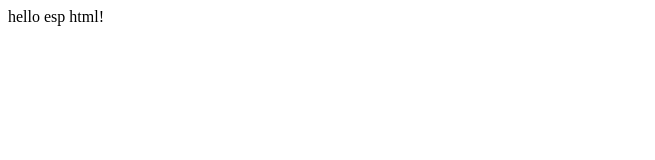
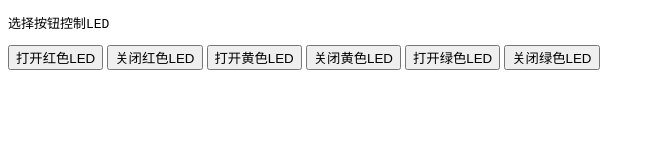
Before and after one commit to huanghyw/node-mcu-example, a plain HTML site: page LED/index.html in a window 1280 px wide. Shown: the whole page, without its empty margins (0-655 px from the left). Drawn offline with Linux system fonts and the light colour scheme.

Commit message:
led light support html control

```diff
--- a/LED/index.html
+++ b/LED/index.html
@@ -1,9 +1,38 @@
 <!DOCTYPE html>
 <html>
 <head>
-	<title>index</title>
+	<title>LED控制</title>
+	<meta http-equiv="Content-Type" content="text/html; charset=utf-8" />
 </head>
 <body>
-hello esp html!
+<pre>选择按钮控制LED</pre>
+<button onclick="opt('pin_red', 1)">打开红色LED</button>
+<button onclick="opt('pin_red', 0)">关闭红色LED</button>
+<button onclick="opt('pin_yellow', 1)">打开黄色LED</button>
+<button onclick="opt('pin_yellow', 0)">关闭黄色LED</button>
+<button onclick="opt('pin_green', 1)">打开绿色LED</button>
+<button onclick="opt('pin_green', 0)">关闭绿色LED</button>
+
+<!-- <script type="text/javascript" src="jquery-3.4.0.min.js"></script> -->
+<script type="text/javascript">
+var xmlhttp;
+if (window.XMLHttpRequest){
+	// code for IE7+, Firefox, Chrome, Opera, Safari
+	xmlhttp=new XMLHttpRequest();
+}
+else
+{
+	// code for IE6, IE5
+	xmlhttp=new ActiveXObject("Microsoft.XMLHTTP");
+}
+
+function opt(pinName, state){
+	// $.get("/led?pinName=" + pinName + "&state=" + state);
+
+	xmlhttp.open("GET","/led?pinName=" + pinName + "&state=" + state + "&t=" + Math.random(),true);
+	xmlhttp.send();
+}
+
+</script>
 </body>
 </html>
```
Also changed, not shown: 2 other files.
